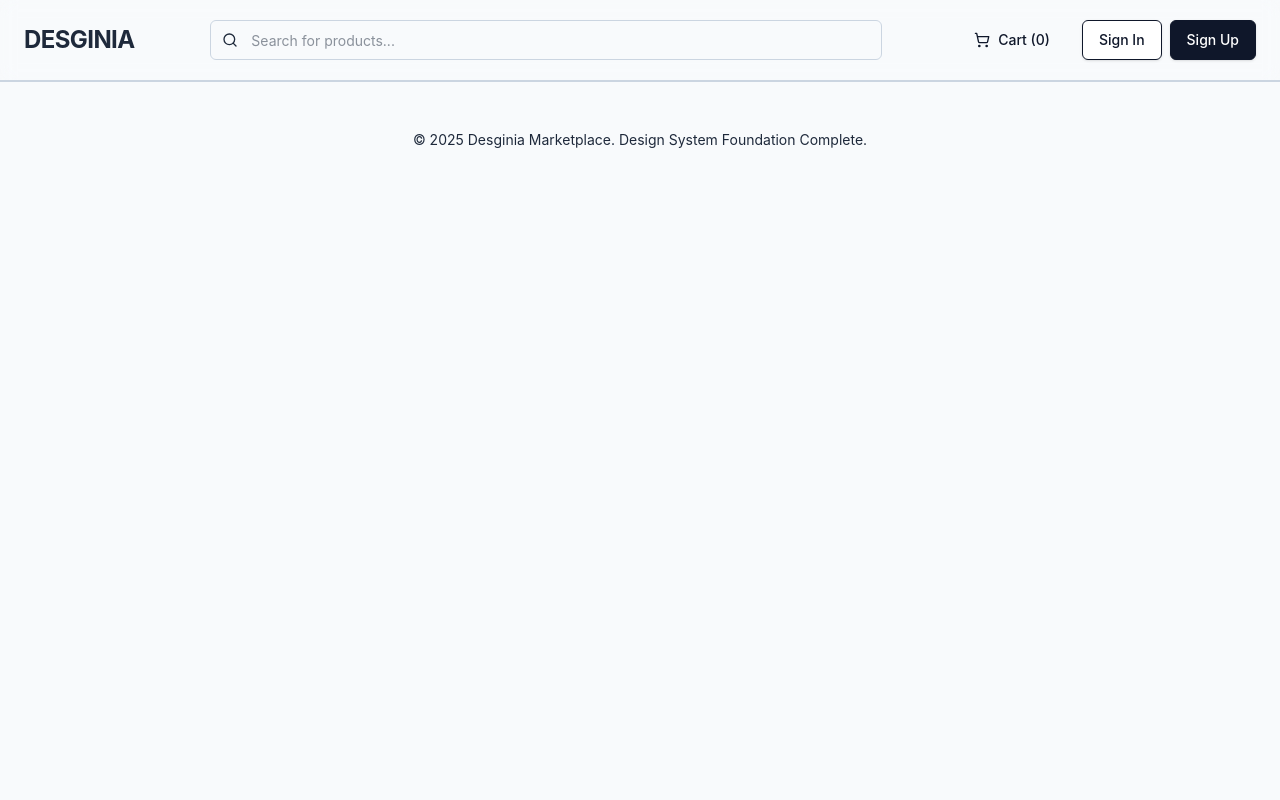
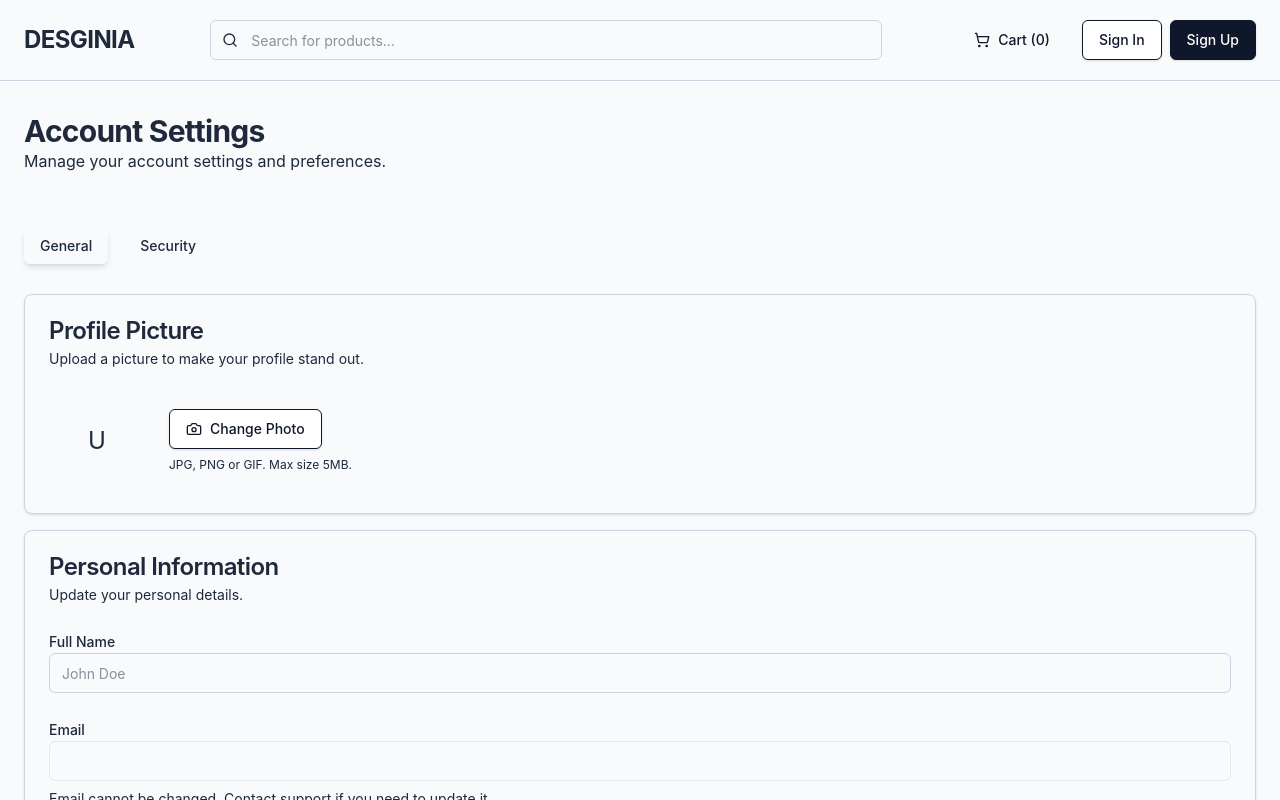
Before and after one commit to IuriGuerreiro/Designia-react, a React (Vite) app: page /settings in a window 1280 px wide. Shown: the top 800 px of the page. Built offline with nearby package versions, Linux system fonts and the light colour scheme; no server answers.

Commit message:
settings changes

```diff
--- a/src/app/App.tsx
+++ b/src/app/App.tsx
@@ -8,7 +8,7 @@ import { UserMenu } from '@/features/auth/components/UserMenu'
 import { Toaster } from '@/shared/components/ui/sonner'
 import { useAuthStore } from '@/features/auth/hooks/useAuthStore'
 import { HomePage } from './pages/HomePage'
-import { ProfilePage } from '@/features/account/pages/ProfilePage'
+import { SettingsPage } from '@/features/account/pages/SettingsPage'
 
 export function App() {
   const { checkAuth, isAuthenticated } = useAuthStore()
@@ -83,7 +83,7 @@ export function App() {
 
         <Routes>
           <Route path="/" element={<HomePage />} />
-          <Route path="/profile" element={<ProfilePage />} />
+          <Route path="/settings" element={<SettingsPage />} />
         </Routes>
 
         {/* Footer */}
--- a/src/features/account/pages/SettingsPage.tsx
+++ b/src/features/account/pages/SettingsPage.tsx
@@ -6,7 +6,7 @@ import { AvatarUpload } from '../components/AvatarUpload'
 import { TwoFactorAuth } from '../components/TwoFactorAuth'
 import { Separator } from '@/shared/components/ui/separator'
 
-export function ProfilePage() {
+export function SettingsPage() {
   return (
     <div className="container mx-auto px-6 py-8" style={{ maxWidth: '1400px' }}>
       <div className="space-y-6">
--- a/src/features/auth/components/UserMenu.tsx
+++ b/src/features/auth/components/UserMenu.tsx
@@ -56,18 +56,12 @@ export function UserMenu() {
           </div>
         </DropdownMenuLabel>
         <DropdownMenuSeparator />
-        <DropdownMenuItem asChild>
-          <Link to="/profile" className="cursor-pointer">
-            <UserIcon className="mr-2 h-4 w-4" />
-            <span>Profile</span>
-          </Link>
-        </DropdownMenuItem>
         <DropdownMenuItem>
           <ShoppingBag className="mr-2 h-4 w-4" />
           <span>Orders</span>
         </DropdownMenuItem>
         <DropdownMenuItem asChild>
-          <Link to="/profile" className="cursor-pointer">
+          <Link to="/settings" className="cursor-pointer">
             <Settings className="mr-2 h-4 w-4" />
             <span>Settings</span>
           </Link>
```
